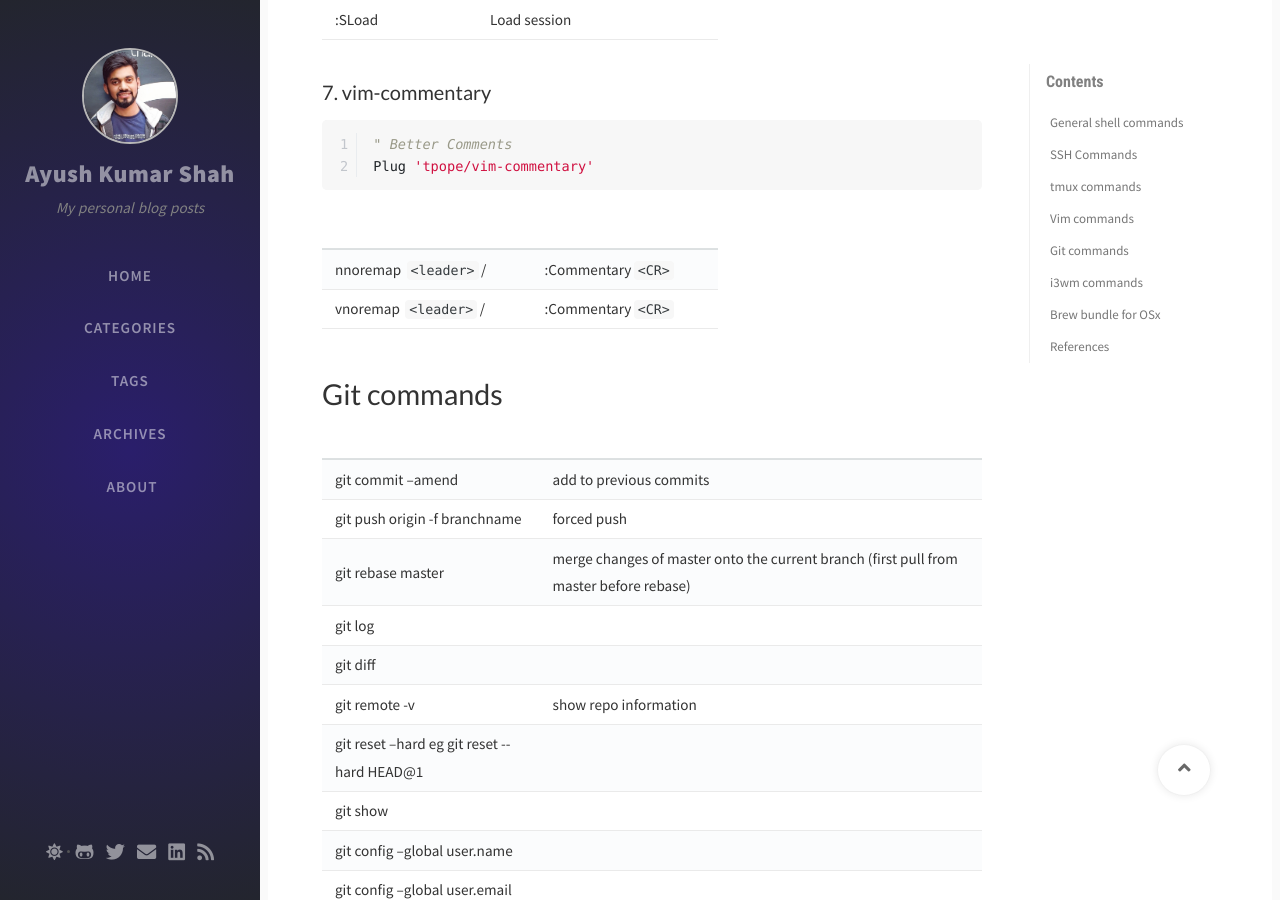
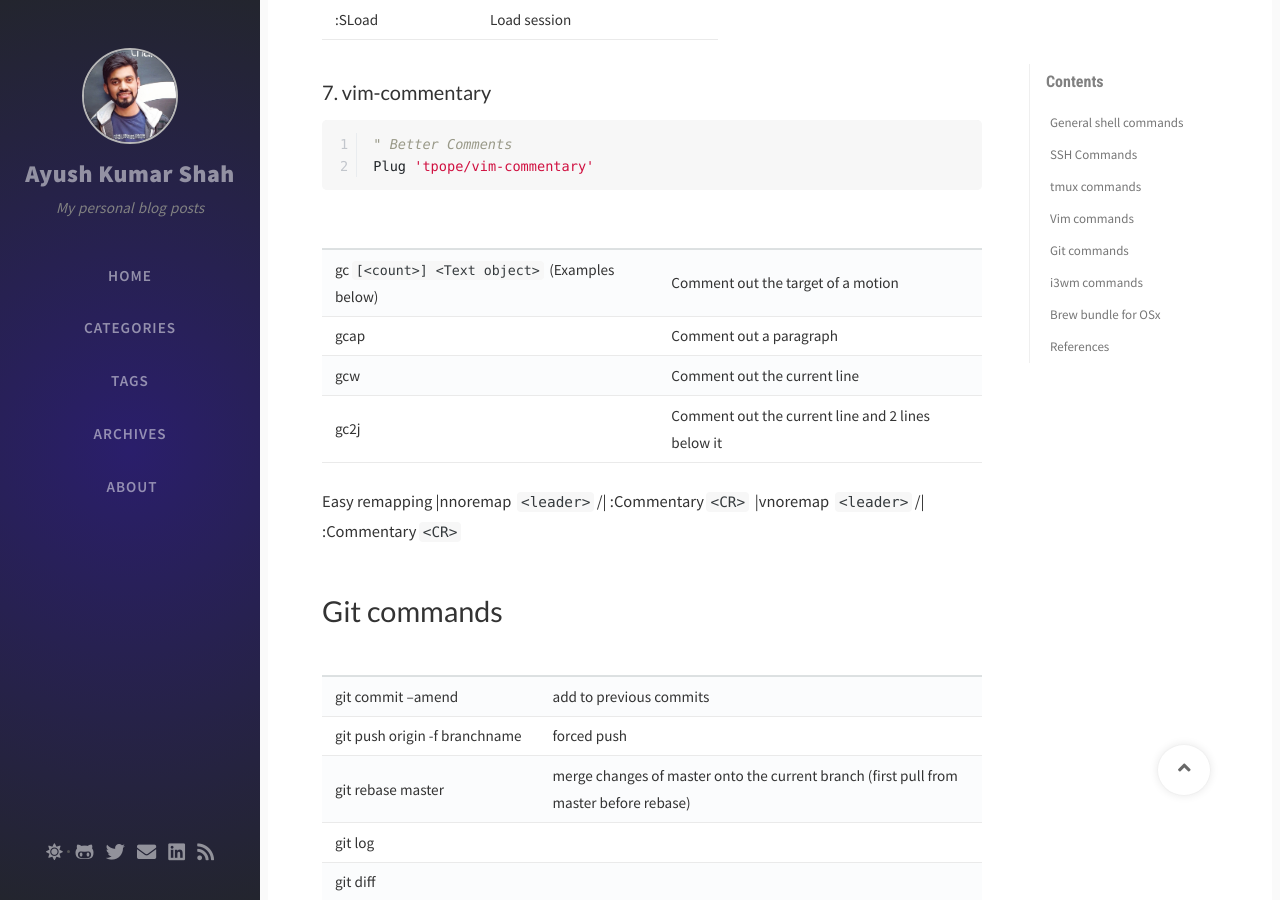
Before and after one commit to ayushkumarshah/ayushkumarshah.github.io, a Jekyll site: the page built from _posts/2020-08-12-common-commands.md, in a window 1280 px wide and 900 px high, scrolled down 14504 px. Built offline with Jekyll 4.4.1, drawn with Linux system fonts in a browser that asks for light colours; nearby versions of some CDN libraries; comment, search, counter and statistics services are not loaded.

Commit message:
feat: Add vim commentary commands

```diff
--- a/_posts/2020-08-12-common-commands.md
+++ b/_posts/2020-08-12-common-commands.md
@@ -490,6 +490,12 @@ Plug 'tpope/vim-commentary'
 
 |||
 |--|--|
+|gc`[<count>] <Text object>` (Examples below)| Comment out the target of a motion
+|gcap| Comment out a paragraph
+|gcw| Comment out the current line
+|gc2j| Comment out the current line and 2 lines below it
+
+Easy remapping
 |nnoremap ``<leader>``/| :Commentary``<CR>``
 |vnoremap ``<leader>``/| :Commentary``<CR>``
 
```
